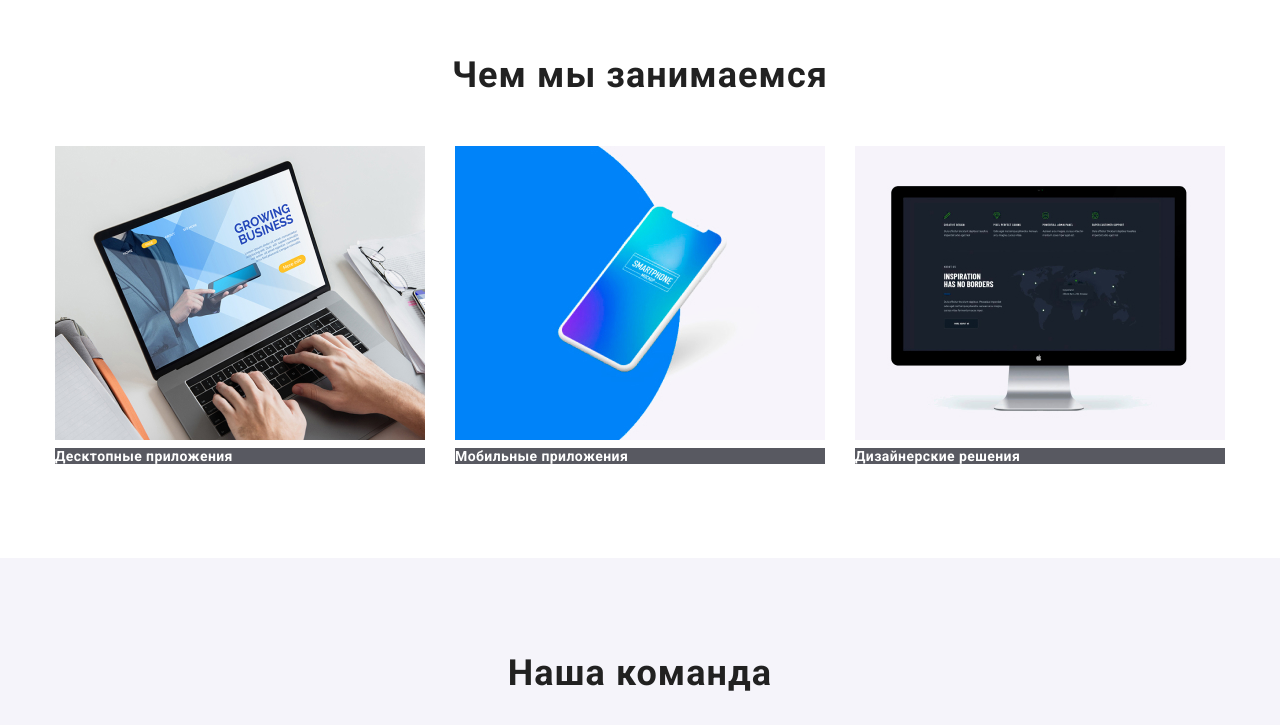
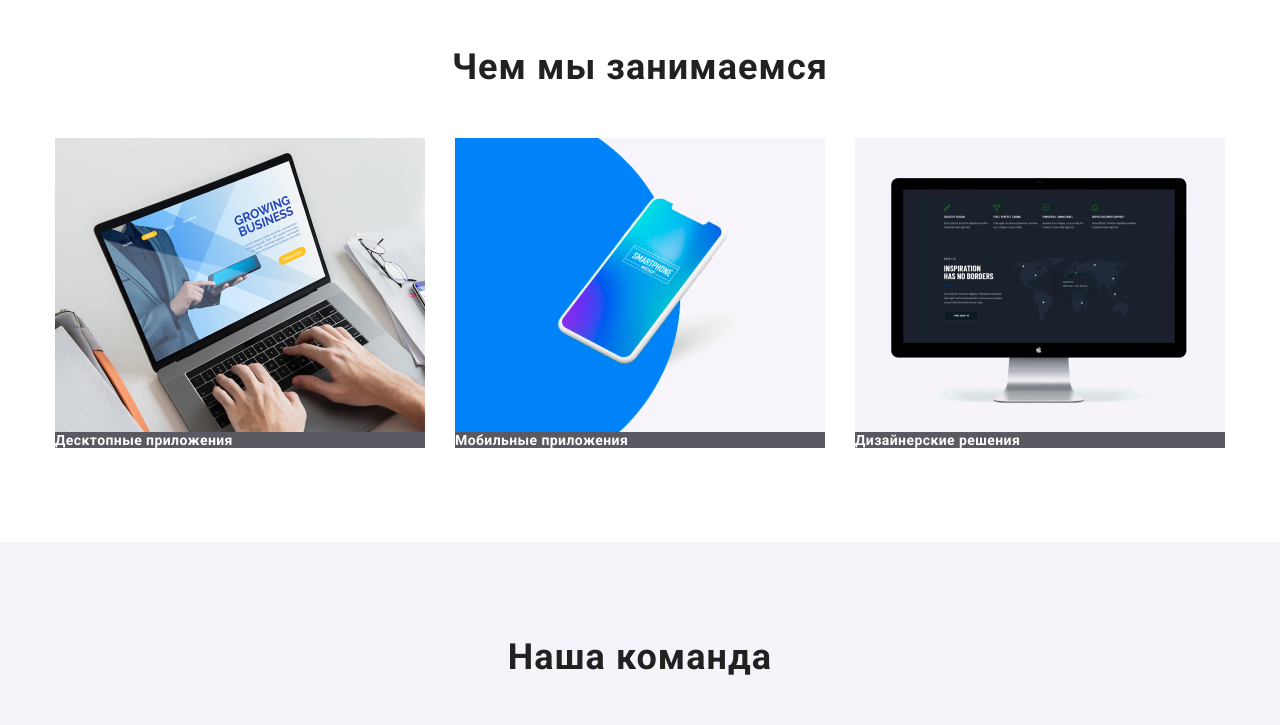
Before and after one commit to AndriiKulba/goit-markup-hw-03, a plain HTML site: page index.html in a window 1280 px wide. Shown: the part 960-1685 px from the top of the page. Drawn offline with Linux system fonts and the light colour scheme.

Commit message:
img - block

```diff
--- a/css/style.css
+++ b/css/style.css
@@ -29,6 +29,10 @@ html {
 *::after {
   box-sizing: inherit;
   /* outline: 1px solid tomato; */
+}
+
+img {
+  display: block;
 }
 
 .visually-hidden {
```
